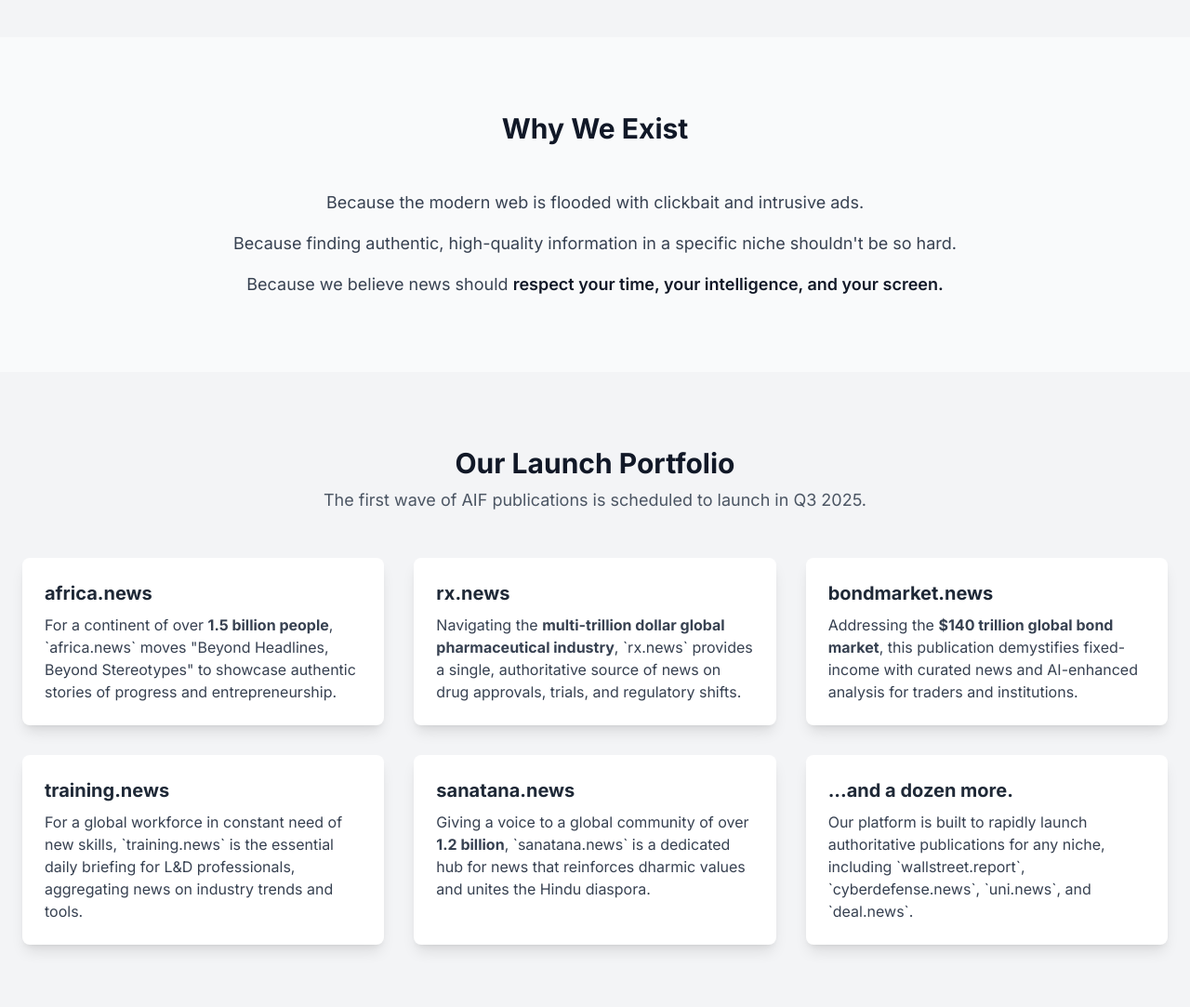
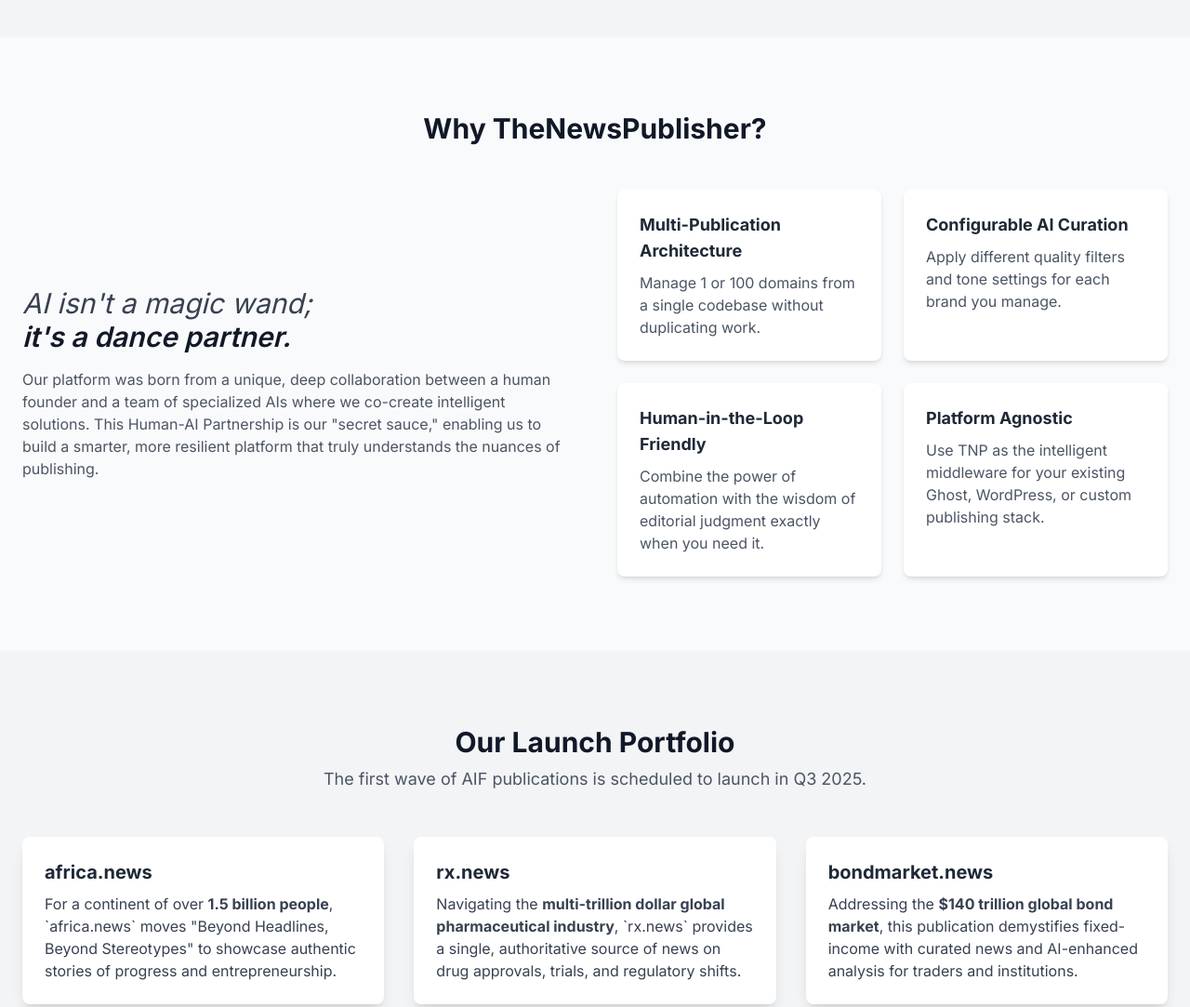
Before and after one commit to KetanKakkad/thenewspublisher-site, a plain HTML site: page index.html in a window 1280 px wide. Shown: the part 1100-2183 px from the top of the page at 93% size. Drawn offline with nearby package versions, Linux system fonts and the light colour scheme.

Commit message:
Final version of homepage with all refinements

```diff
--- a/index.html
+++ b/index.html
@@ -74,7 +74,7 @@
                             <svg class="w-16 h-16 mx-auto" fill="none" stroke="currentColor" viewBox="0 0 24 24" xmlns="http://www.w3.org/2000/svg"><path stroke-linecap="round" stroke-linejoin="round" stroke-width="2" d="M9.663 17h4.673M12 3v1m6.364 1.636l-.707.707M21 12h-1M4 12H3m3.343-5.657l-.707-.707m2.828 9.9a5 5 0 117.072 0l-.548.547A3.374 3.374 0 0014 18.469V19a2 2 0 11-4 0v-.531c0-.895-.356-1.754-.988-2.386l-.548-.547z"></path></svg>
                         </div>
                         <h3 class="text-2xl font-bold mb-2">2. Enrich</h3>
-                        <p class="text-gray-600">Enrich content with AI — summaries, SEO metadata, and key points — tailored to your editorial voice using our proprietary `aiContext` engine.</p>
+                        <p class="text-gray-600">Enrich content with AI — summaries, SEO metadata, and key points — tailored to your editorial voice using our proprietary `aiContext` engine. </p>
                     </div>
                     <div class="bg-white p-8 rounded-lg shadow-lg">
                          <div class="text-blue-600 mb-4">
@@ -90,12 +90,34 @@
         <section id="features" class="py-20">
             <div class="container mx-auto px-6">
                  <div class="text-center mb-12">
-                    <h2 class="text-3xl font-bold text-gray-900">Why We Exist</h2>
+                    <h2 class="text-3xl font-bold text-gray-900">Why TheNewsPublisher?</h2>
                 </div>
-                <div class="max-w-4xl mx-auto text-center text-lg text-gray-700 space-y-4">
-                    <p>Because the modern web is flooded with clickbait and intrusive ads.</p>
-                    <p>Because finding authentic, high-quality information in a specific niche shouldn't be so hard.</p>
-                    <p>Because we believe news should <strong class="font-semibold text-gray-900">respect your time, your intelligence, and your screen.</strong></p>
+                <div class="grid lg:grid-cols-2 gap-12 items-center">
+                    <div class="text-center lg:text-left">
+                         <h3 class="text-2xl md:text-3xl italic text-gray-700 leading-relaxed">
+                            AI isn't a magic wand;<br> <strong class="font-semibold text-gray-900">it's a dance partner.</strong>
+                        </h3>
+                        <p class="text-gray-600 mt-4">
+                            Our platform was born from a unique, deep collaboration between a human founder and a team of specialized AIs where we co-create intelligent solutions. This Human-AI Partnership is our "secret sauce," enabling us to build a smarter, more resilient platform that truly understands the nuances of publishing. </p>
+                    </div>
+                    <div class="grid grid-cols-1 md:grid-cols-2 gap-6">
+                        <div class="bg-white p-6 rounded-lg shadow-md">
+                            <h3 class="font-bold text-lg">Multi-Publication Architecture</h3>
+                            <p class="text-gray-600 mt-2">Manage 1 or 100 domains from a single codebase without duplicating work.</p>
+                        </div>
+                        <div class="bg-white p-6 rounded-lg shadow-md">
+                            <h3 class="font-bold text-lg">Configurable AI Curation</h3>
+                            <p class="text-gray-600 mt-2">Apply different quality filters and tone settings for each brand you manage.</p>
+                        </div>
+                        <div class="bg-white p-6 rounded-lg shadow-md">
+                            <h3 class="font-bold text-lg">Human-in-the-Loop Friendly</h3>
+                            <p class="text-gray-600 mt-2">Combine the power of automation with the wisdom of editorial judgment exactly when you need it.</p>
+                        </div>
+                        <div class="bg-white p-6 rounded-lg shadow-md">
+                            <h3 class="font-bold text-lg">Platform Agnostic</h3>
+                            <p class="text-gray-600 mt-2">Use TNP as the intelligent middleware for your existing Ghost, WordPress, or custom publishing stack.</p>
+                        </div>
+                    </div>
                 </div>
             </div>
         </section>
@@ -107,11 +129,11 @@
                     <p class="mt-2 text-lg text-gray-600">The first wave of AIF publications is scheduled to launch in Q3 2025.</p>
                 </div>
                 <div class="grid md:grid-cols-2 lg:grid-cols-3 gap-8">
-                     <div class="bg-white rounded-lg p-6 shadow-lg">
+                    <div class="bg-white rounded-lg p-6 shadow-lg">
                         <div class="font-bold text-xl mb-2">africa.news</div>
                         <p class="text-gray-700 text-base">For a continent of over <strong>1.5 billion people</strong>, `africa.news` moves "Beyond Headlines, Beyond Stereotypes" to showcase authentic stories of progress and entrepreneurship.</p>
                     </div>
-                    <div class="bg-white rounded-lg p-6 shadow-lg">
+                     <div class="bg-white rounded-lg p-6 shadow-lg">
                         <div class="font-bold text-xl mb-2">rx.news</div>
                         <p class="text-gray-700 text-base">Navigating the <strong>multi-trillion dollar global pharmaceutical industry</strong>, `rx.news` provides a single, authoritative source of news on drug approvals, trials, and regulatory shifts.</p>
                     </div>
@@ -134,11 +156,25 @@
                 </div>
             </div>
         </section>
+
+        <section class="py-20">
+            <div class="container mx-auto px-6 text-center">
+                 <div class="text-center mb-12">
+                    <h2 class="text-3xl font-bold text-gray-900">Why We Exist</h2>
+                </div>
+                <div class="max-w-4xl mx-auto text-lg text-gray-700 space-y-4">
+                    <p>Because your publication shouldn't compete with intrusive ads and clickbait.</p>
+                    <p>Because finding authentic, high-quality information in your niche shouldn't be a chore.</p>
+                    <p>Because we believe news should <strong class="font-semibold text-gray-900">respect your time, your intelligence, and your screen.</strong></p>
+                </div>
+            </div>
+        </section>
+
     </main>
 
     <footer id="contact" class="bg-gray-800 text-white py-16">
         <div class="container mx-auto px-6 text-center">
-            <h2 class="text-3xl font-bold">Let's Build The Future of Publishing. Together.</h2>
+            <h2 class="text-3xl font-bold">Let's Build the Future of Publishing. Together.</h2>
             <p class="mt-4 text-gray-300 max-w-xl mx-auto">Whether you want to launch a new publication or power your brand with an intelligent content pipeline, reach out to schedule a demo and request early access.</p>
             <div class="mt-8">
                  <a href="mailto:platform@thenewspublisher.com" class="px-8 py-3 text-lg font-semibold text-white bg-blue-600 rounded-lg hover:bg-blue-700 transition-colors">Contact Us</a>
```
